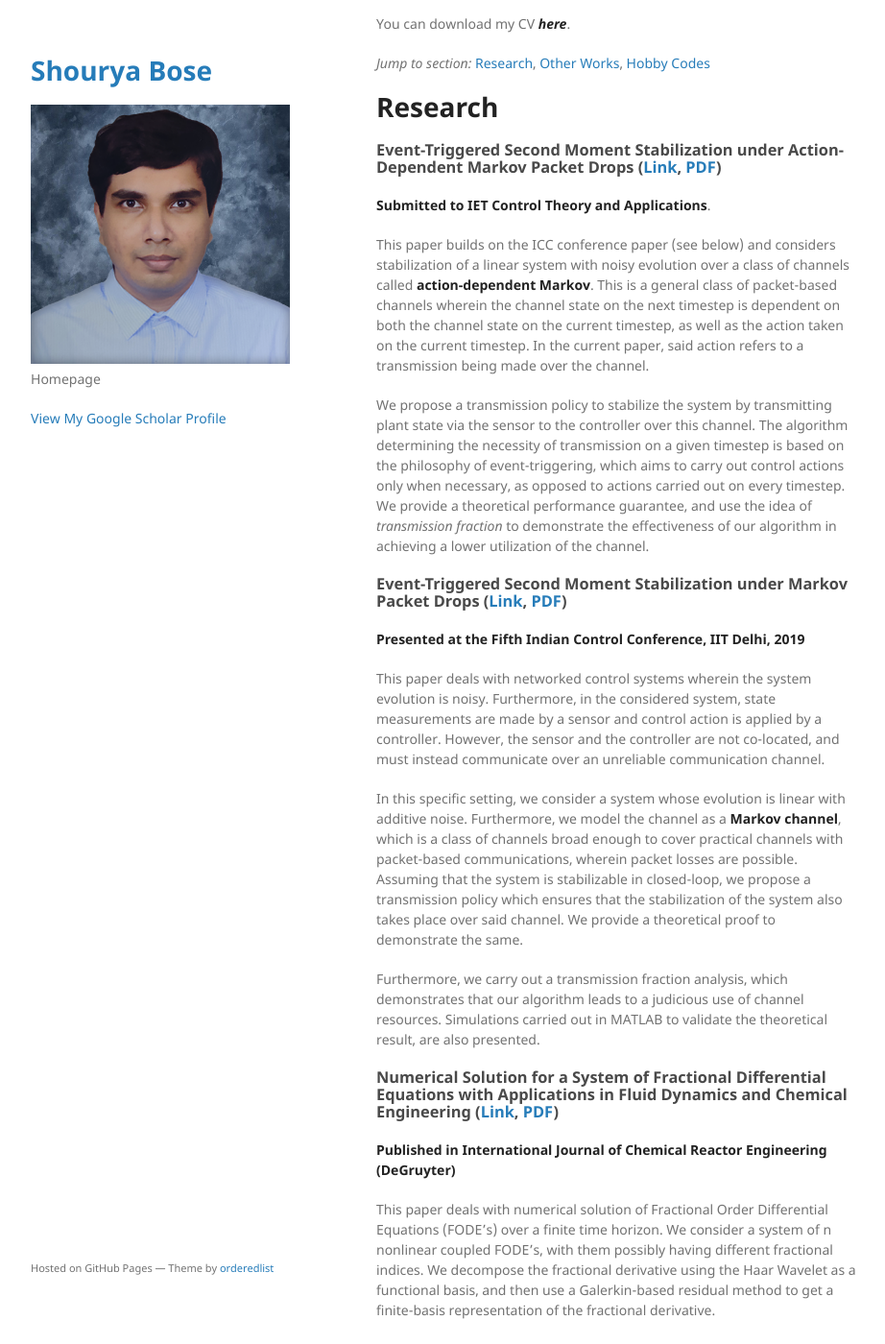
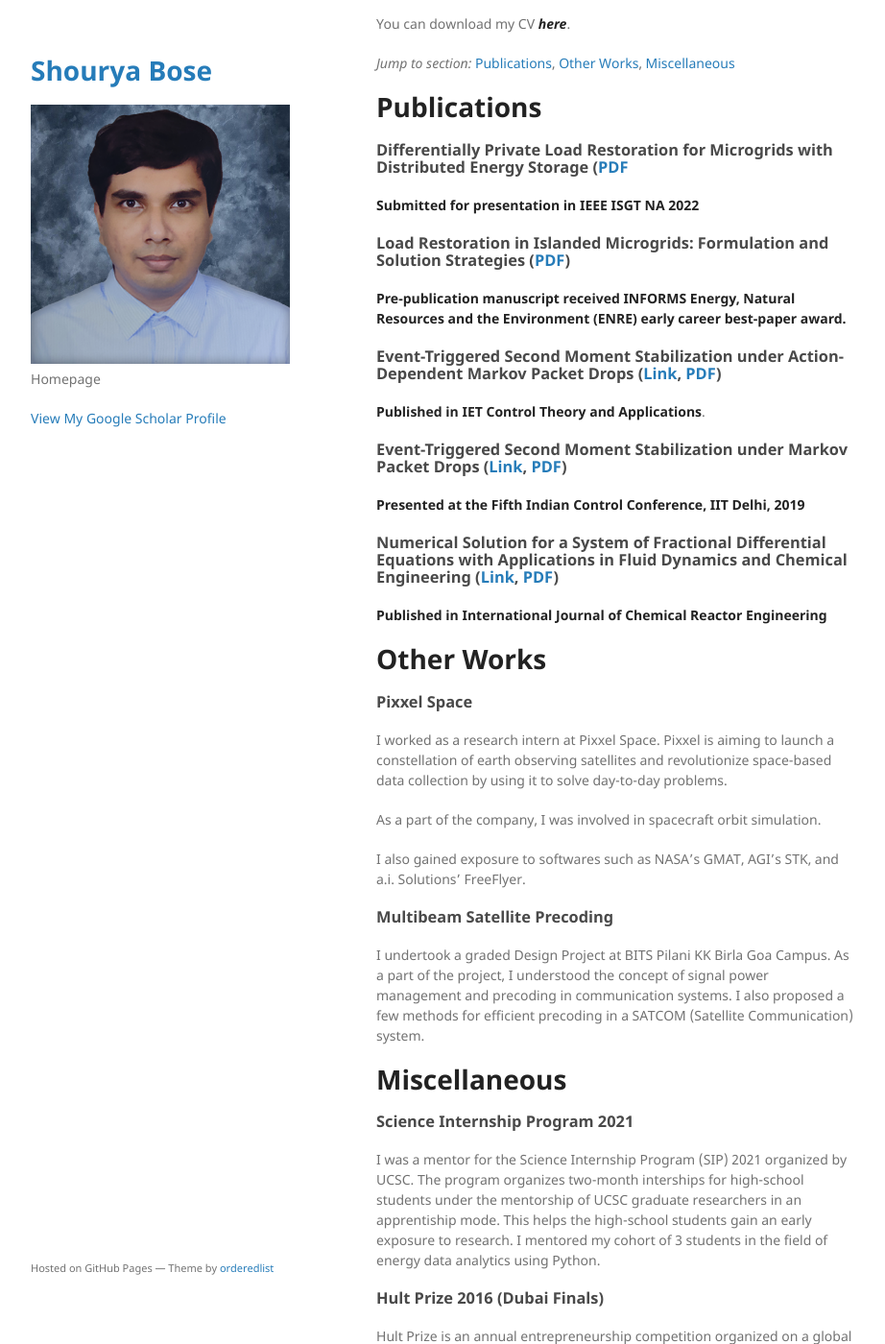
Before and after one commit to shourya01/shourya01.github.io, a Jekyll site: the page built from index.md, in a window 1280 px wide and 1400 px high, scrolled down 335 px. Shown: the whole window at 96% size, without its empty margins (178-1100 px from the left). Built offline with Jekyll 4.4.1, drawn with Linux system fonts in a browser that asks for light colours; some of the changed text lies outside the part shown.

Commit message:
New papers

```diff
--- a/index.md
+++ b/index.md
@@ -12,52 +12,29 @@ Electronics Engineering. I graduated with a First Class grade in both the subjec
 
 You can download my CV [_**here**_](./shourya_bose_curr_vitae.pdf).
 
-_Jump to section:_ [Research](#research), [Other Works](#other-works), [Hobby Codes](#hobby-codes)
+_Jump to section:_ [Publications](#publications), [Other Works](#other-works), [Miscellaneous](#miscellaneous)
 
-# Research
+# Publications
 
-### Event-Triggered Second Moment Stabilization under Action-Dependent Markov Packet Drops ([Link](https://arxiv.org/abs/1912.03728), [PDF](./bose_iet2020.pdf))
+### Differentially Private Load Restoration for Microgrids with Distributed Energy Storage ([PDF](./bose_isgt2022.pdf)
 
-**Submitted to IET Control Theory and Applications**.
+**Submitted for presentation in IEEE ISGT NA 2022**
 
-This paper builds on the ICC conference paper (see below) and considers stabilization of a linear system with noisy evolution over a class of channels called **action-dependent Markov**.
-This is a general class of packet-based channels wherein the channel state on the next timestep is dependent on both the channel state on the current timestep, as well as the action taken on the current timestep. In the current paper, said action refers to a transmission being made over the channel.
+### Load Restoration in Islanded Microgrids: Formulation and Solution Strategies ([PDF](./bose_mglr.pdf))
 
-We propose a transmission policy to stabilize the system by transmitting plant state via the sensor to the controller over this channel. The algorithm determining the necessity of transmission on a given timestep is based on the philosophy of event-triggering, which aims to carry out control actions only when necessary, as opposed to actions carried out on every timestep. We provide a theoretical performance guarantee, and use the idea of _transmission fraction_ to demonstrate the effectiveness of our algorithm in achieving a lower utilization of the channel.
+**Pre-publication manuscript received INFORMS Energy, Natural Resources and the Environment (ENRE) early career best-paper award.**
+
+### Event-Triggered Second Moment Stabilization under Action-Dependent Markov Packet Drops ([Link](https://ietresearch.onlinelibrary.wiley.com/doi/full/10.1049/cth2.12094), [PDF](./bose_iet2020.pdf))
+
+**Published in IET Control Theory and Applications**.
 
 ### Event-Triggered Second Moment Stabilization under Markov Packet Drops ([Link](https://ieeexplore.ieee.org/document/8715576), [PDF](./bose_icc2019.pdf))
 
 **Presented at the Fifth Indian Control Conference, IIT Delhi, 2019**
 
-This paper deals with networked control systems wherein the system evolution is noisy.
-Furthermore, in the considered system, state measurements are made by a sensor and control action is applied by a controller. However,
-the sensor and the controller are not co-located, and must instead communicate over an unreliable communication channel.
-
-In this specific setting, we consider a system whose evolution is linear with additive noise. Furthermore, we model the channel
-as a **Markov channel**, which is a class of channels broad enough to cover practical channels with packet-based communications,
-wherein packet losses are possible. Assuming that the system is stabilizable in closed-loop, we propose a transmission policy
-which ensures that the stabilization of the system also takes place over said channel. We provide a theoretical proof to demonstrate
-the same.
-
-Furthermore, we carry out a transmission fraction analysis, which demonstrates that our algorithm leads to a judicious use of channel resources.
-Simulations carried out in MATLAB to validate the theoretical result, are also presented.
-
 ### Numerical Solution for a System of Fractional Differential Equations with Applications in Fluid Dynamics and Chemical Engineering ([Link](https://www.degruyter.com/view/j/ijcre.2017.15.issue-5/ijcre-2017-0093/ijcre-2017-0093.xml), [PDF](./bose_ijcre2017.pdf))
 
-**Published in International Journal of Chemical Reactor Engineering (DeGruyter)**
-
-This paper deals with numerical solution of Fractional Order Differential Equations (FODE's) over a finite time horizon.
-We consider a system of n nonlinear coupled FODE's, with them possibly having different fractional indices. We decompose the fractional
-derivative using the Haar Wavelet as a functional basis, and then use a Galerkin-based residual method to get a finite-basis representation
-of the fractional derivative.
-
-The solution methodology involves computing the fractional integral of the haar wavelet, for which a closed-form matrix representation
-already exists in literature. We then carry out an optimization involving minimization of the residual, and this allows
-us to demonstrate that as the number of haar wavelet bases used increases, the error between the proposed numerical solution and the
-actual solution vanishes.
-
-We validate our algorithm by solving several non-trivial ODE's proposed in chemical engineering literature using
-our method on MATLAB.
+**Published in International Journal of Chemical Reactor Engineering**
 
 # Other Works
 
@@ -65,7 +42,7 @@ our method on MATLAB.
 
 I worked as a research intern at Pixxel Space. Pixxel is aiming to launch a constellation of earth observing satellites and revolutionize space-based data collection by using it to solve day-to-day problems.
 
-As a part of the company, I was involved in spacecraft orbital trajectory simulation.
+As a part of the company, I was involved in spacecraft orbit simulation.
 
 I also gained exposure to softwares such as NASA's GMAT, AGI's STK, and a.i. Solutions' FreeFlyer.
 
@@ -74,6 +51,12 @@ I also gained exposure to softwares such as NASA's GMAT, AGI's STK, and a.i. Sol
 I undertook a graded Design Project at BITS Pilani KK Birla Goa Campus. As a part of
 the project, I understood the concept of signal power management and precoding in communication systems. I also proposed a few methods for efficient
 precoding in a SATCOM (Satellite Communication) system.
+
+# Miscellaneous
+
+### Science Internship Program 2021
+
+I was a mentor for the Science Internship Program (SIP) 2021 organized by UCSC. The program organizes two-month interships for high-school students under the mentorship of UCSC graduate researchers in an apprentiship mode. This helps the high-school students gain an early exposure to research. I mentored my cohort of 3 students in the field of energy data analytics using Python.
 
 ### Hult Prize 2016 (Dubai Finals)
 
@@ -89,13 +72,3 @@ job requirement was far away from the slum. This would enable the slum-dwelling
 
 We implemented a prototype in the Zari slum of Goa, and the results allowed us to win the Hult Regional Finals held in Goa. We then presented our idea at the Dubai finals
 in front of eminent investors, technocrats, and social workers.
-
-# Hobby Codes
-
-### Unwinnable Tic-tac-toe ([Link](https://github.com/shourya01/minimax_implementation))
-
-I wrote a basic code in C++ to implement a console-based tic-tac-toe game that is un-winnable by the human player.
-This was achieved by using the Minimax algorithm to minimize a loss function corresponding to the possibility
-of the machine losing. This loss function is re-evaluated after every human player move to provide provable impossibility
-of the human player winning. _2020 Update: If I find time, maybe I'll make some changes to the code to avoid precluding any
-possibility of the human player winning._
```
Also changed, not shown: 2 other files.
